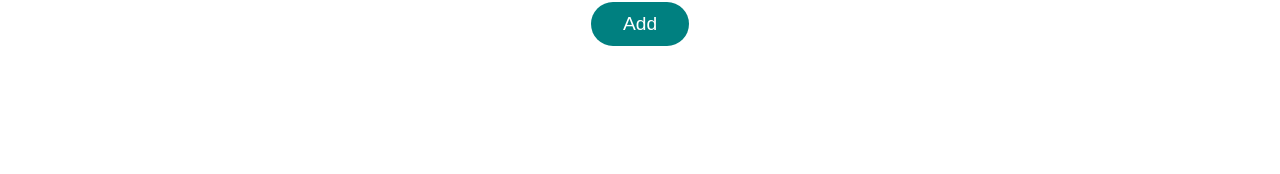
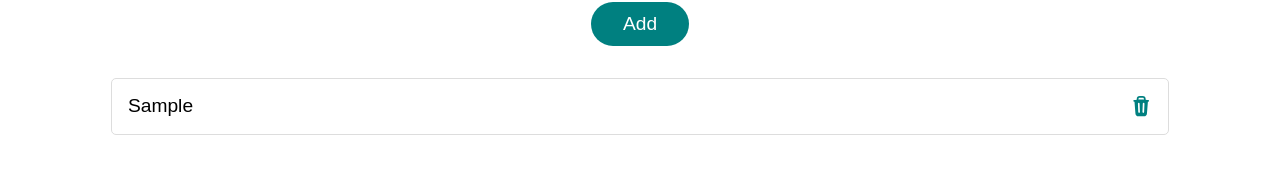
Before and after one commit to shwetakanekar/Todo-App, a React (Create React App) app: page / in a window 1280 px wide. Both pictures are taken after typing "Sample" into the empty fields and a click on the button "Add". Shown: the part 156-330 px from the top of the page. Built offline with nearby package versions, Linux system fonts and the light colour scheme.

Commit message:
Created TodoList component

```diff
--- a/src/App.js
+++ b/src/App.js
@@ -2,6 +2,7 @@
 
 import Form from './components/Form';
 import Header from './components/Header';
+import TodoList from './components/TodoList';
 
 function App() {
   const [todo, setTodo] = useState('');
@@ -16,6 +17,7 @@
         todoList={todoList}
         setTodoList={setTodoList}
       />
+      <TodoList todoList={todoList} />
     </div>
   );
 }
--- a/src/components/Todo.js
+++ b/src/components/Todo.js
@@ -1,9 +1,9 @@
 import styles from '../styles.module.css';
 
-const Todo = () => {
+const Todo = ({ todoItem }) => {
   return (
     <div className={styles.todoItem}>
-      <div className={styles.todo}>Task</div>
+      <div className={styles.todo}>{todoItem}</div>
       <svg
         cursor="pointer"
         height="1.4rem"
--- /dev/null
+++ b/src/components/TodoList.js
@@ -0,0 +1,13 @@
+import Todo from './Todo';
+
+const TodoList = ({ todoList }) => {
+  return (
+    <div>
+      {todoList.map((todoItem) => (
+        <Todo todoItem={todoItem}></Todo>
+      ))}
+    </div>
+  );
+};
+
+export default TodoList;
```
